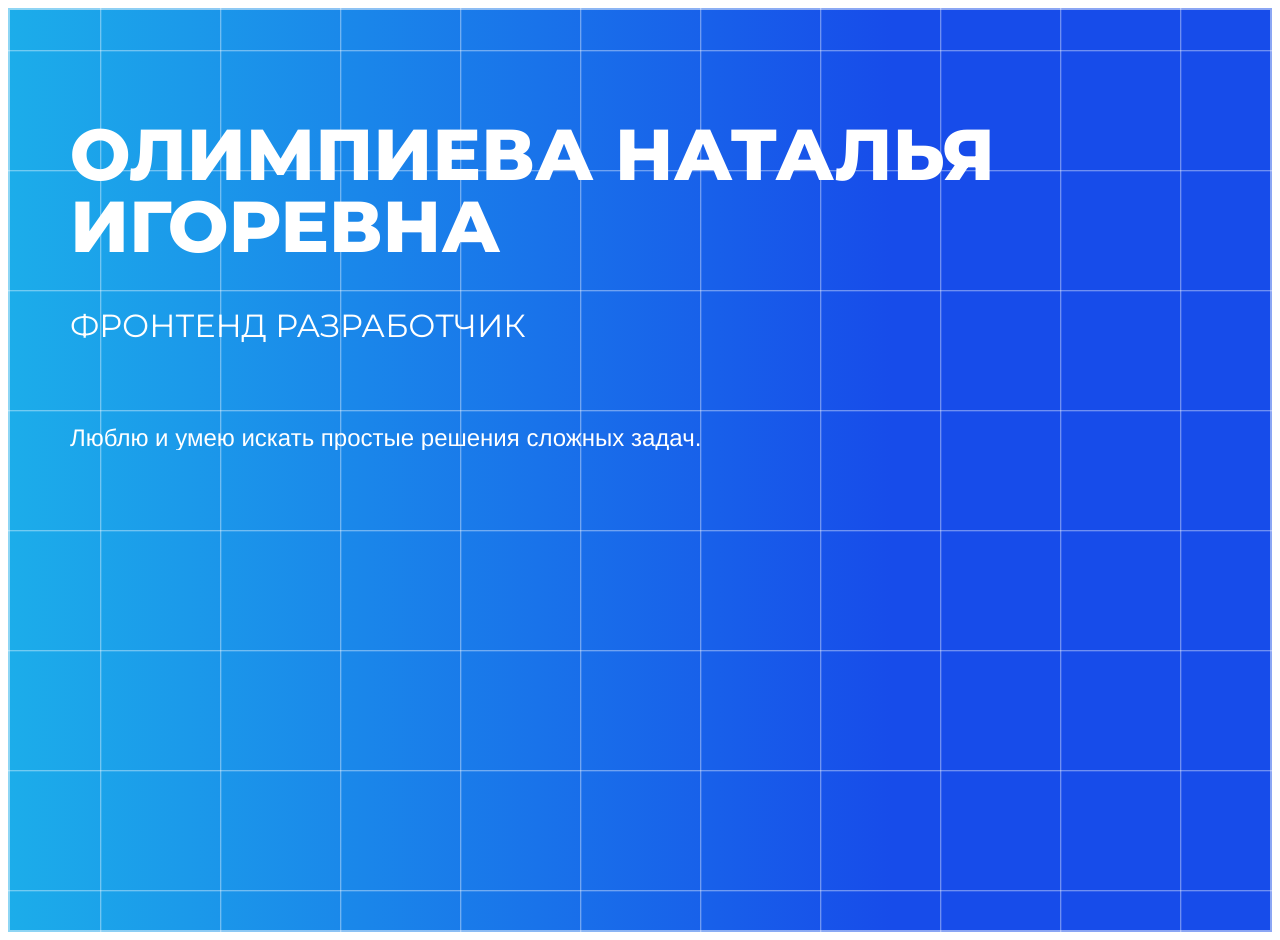
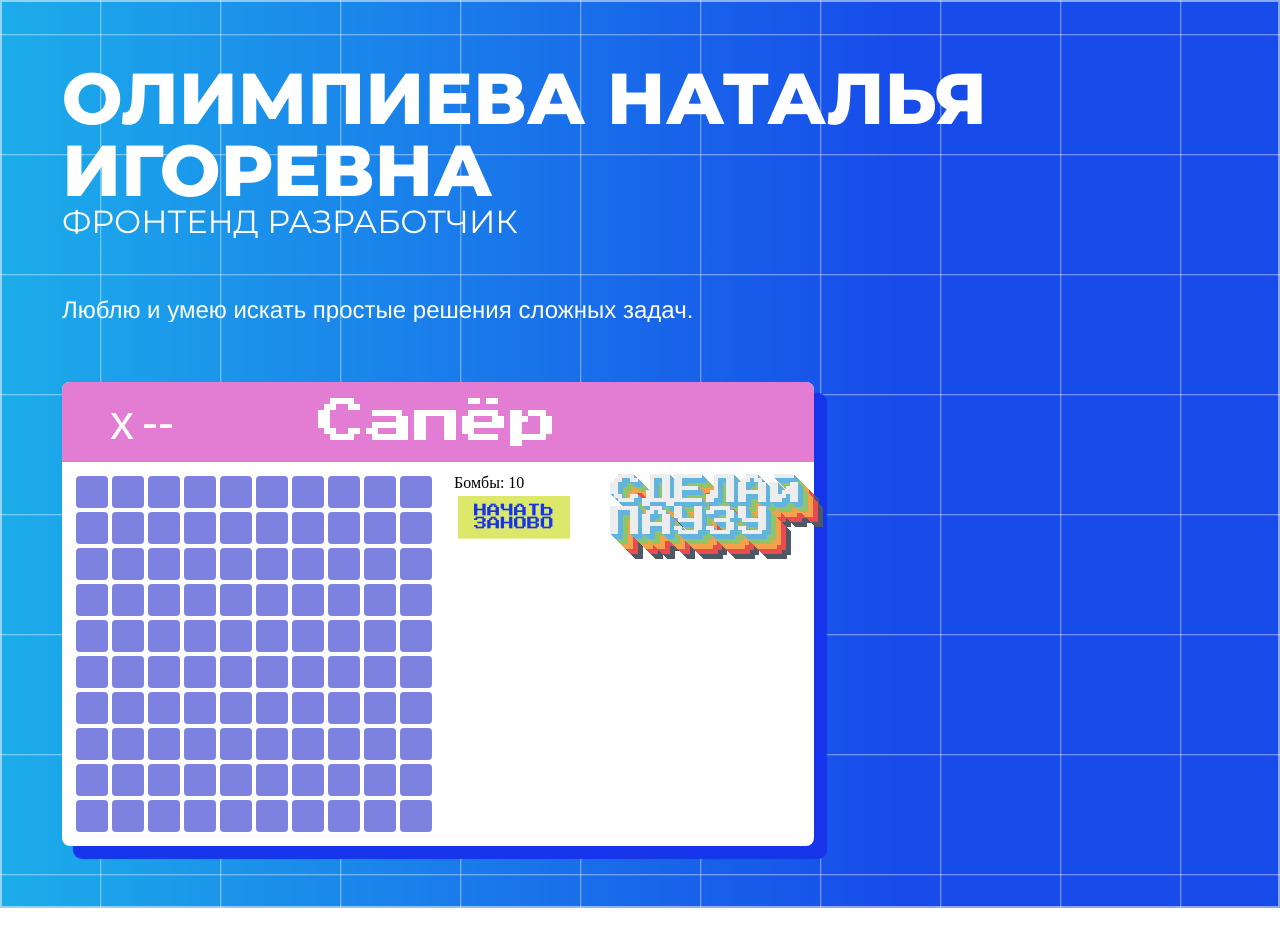
Before and after one commit to Olimpieva/just-for-fun, a React (Create React App) app: page / in a window 1280 px wide. After the commit the page ends 908 px from the top, so only its background shows below. Built offline with nearby package versions, Linux system fonts and the light colour scheme; a web font is replaced by a local one.

Commit message:
refactor: minesweeper

```diff
--- a/src/index.tsx
+++ b/src/index.tsx
@@ -5,6 +5,7 @@ import reportWebVitals from "./reportWebVitals";
 import store from "./redux/store";
 import Router from "./router";
 
+import "utils/styles/common.scss";
 import "utils/styles/indents.scss";
 import "utils/styles/typography.scss";
 import "utils/styles/colors.scss";
--- a/src/pages/MainPage/MainPage.module.scss
+++ b/src/pages/MainPage/MainPage.module.scss
@@ -53,3 +53,8 @@
   color: $neutral;
   font-size: $fontSizeSmall;
 }
+
+.fun {
+  display: grid;
+  grid-template-columns: 1fr 1fr;
+}
--- a/src/pages/MainPage/MainPage.tsx
+++ b/src/pages/MainPage/MainPage.tsx
@@ -1,5 +1,6 @@
 import React from "react";
 import cn from "classnames";
+import { Minesweeper } from "widgets";
 import { TypingText } from "components";
 
 import css from "./MainPage.module.scss";
@@ -18,6 +19,10 @@ const MainPage = () => (
         text="Люблю и умею искать простые решения сложных задач."
         className={css.description}
       />
+
+      <div className={css.fun}>
+        <Minesweeper />
+      </div>
     </div>
   </div>
 );
--- /dev/null
+++ b/src/utils/styles/common.scss
@@ -0,0 +1,13 @@
+* {
+  box-sizing: border-box;
+  padding: 0;
+  margin: 0;
+}
+
+ul {
+  list-style-type: none;
+}
+
+a {
+  text-decoration: none;
+}
--- a/src/widgets/Minesweeper/Grid/Cell/Cell.module.scss
+++ b/src/widgets/Minesweeper/Grid/Cell/Cell.module.scss
@@ -13,6 +13,13 @@
   background-color: #7d82e1;
   color: $neutral;
   border-radius: 4px;
+  cursor: pointer;
+  transition: scale 0.3s easy;
 }
 
-//rgb(249, 213, 232)
+.passive {
+  &:hover {
+    scale: 1.05;
+    box-shadow: gray;
+  }
+}
--- a/src/widgets/Minesweeper/Grid/Cell/Cell.tsx
+++ b/src/widgets/Minesweeper/Grid/Cell/Cell.tsx
@@ -1,4 +1,5 @@
 import React from "react";
+import cn from "classnames";
 import { FireTwoTone, FlagTwoTone } from "@ant-design/icons";
 import { Cell as CellType } from "widgets/Minesweeper/useMinesweeper";
 import { ReactComponent as FireIcon } from "assets/fire.svg";
@@ -34,7 +35,7 @@ function Cell({ state, makeVisible, toggleFlag }: Props) {
   if (!isVisible)
     return (
       <div
-        className={css.cell}
+        className={cn(css.cell, css.passive)}
         onClick={() => makeVisible()}
         onContextMenu={onContextMenu}
       />
--- a/src/widgets/Minesweeper/Grid/Grid.tsx
+++ b/src/widgets/Minesweeper/Grid/Grid.tsx
@@ -11,8 +11,6 @@ type Props = Pick<
 
 const Grid = ({ size, getCellState, makeCellVisible, toggleFlag }: Props) => {
   const dimension = new Array(size).fill(null);
-
-  console.log("render");
 
   return (
     <div>
--- a/src/widgets/Minesweeper/Minesweeper.tsx
+++ b/src/widgets/Minesweeper/Minesweeper.tsx
@@ -1,5 +1,7 @@
-import React, { useMemo, useState } from "react";
-import { Button, Card } from "components";
+import React, { useMemo } from "react";
+import { Button, Card, RainbowTitle } from "components";
+
+import { ReactComponent as PauseIcon } from "assets/pause.svg";
 import { useMinesweeper } from "./useMinesweeper";
 import Grid from "./Grid";
 
@@ -39,6 +41,11 @@ function Minesweeper() {
           <span>{`Бомбы: ${remainingBomsCounter}`}</span>
           <Button title="Начать заново" onClick={createNewField} />
         </div>
+
+        <RainbowTitle
+          title="Сделай паузу"
+          icon={<PauseIcon color="#f3a14b" />}
+        />
       </div>
     </Card>
   );
```
Also changed, not shown: src/assets/pause.svg (added).
